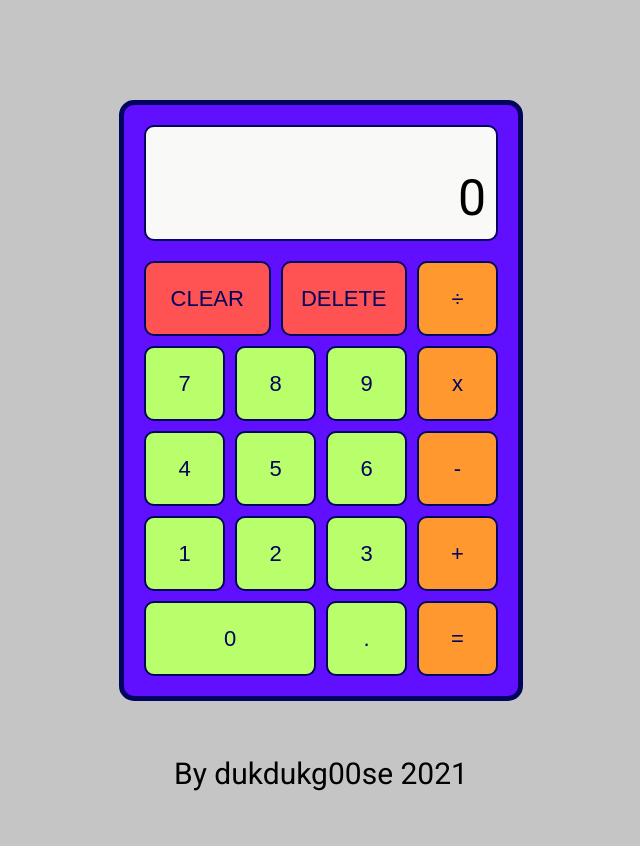
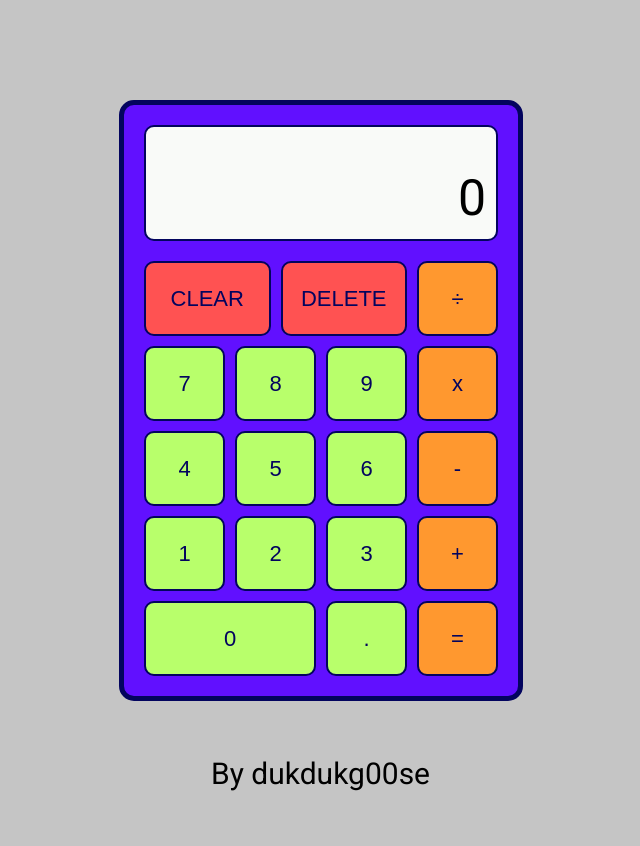
Before and after one commit to dukdukg00se/calculator, a plain HTML site: page index.html in a window 1280 px wide. Shown: the whole page, without its empty margins (319-959 px from the left). Drawn offline with Linux system fonts and the light colour scheme.

Commit message:
Change project title

```diff
--- a/index.html
+++ b/index.html
@@ -4,7 +4,7 @@
   <meta charset="UTF-8">
   <meta http-equiv="X-UA-Compatible" content="IE=edge">
   <meta name="viewport" content="width=device-width, initial-scale=1.0">
-  <title>TOP Foundations Project: Calculator</title>
+  <title>Calculator</title>
   <link href="styles/reset.css" rel="stylesheet">
   <link href="styles/styles.css" rel="stylesheet">
   <link rel="preconnect" href="https://fonts.googleapis.com">
@@ -44,7 +44,7 @@
     </div>
   </main>
 
-  <footer>By dukdukg00se 2021</footer>
+  <footer>By dukdukg00se</footer>
 
 </body>
 </html>
```
